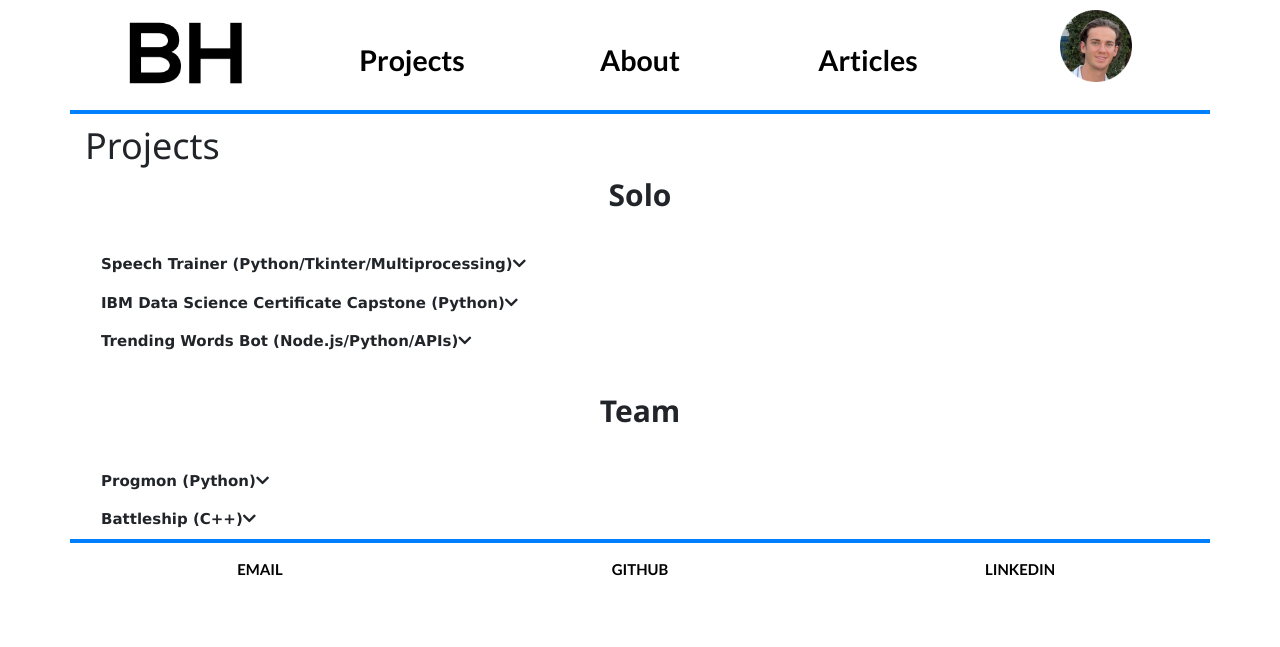
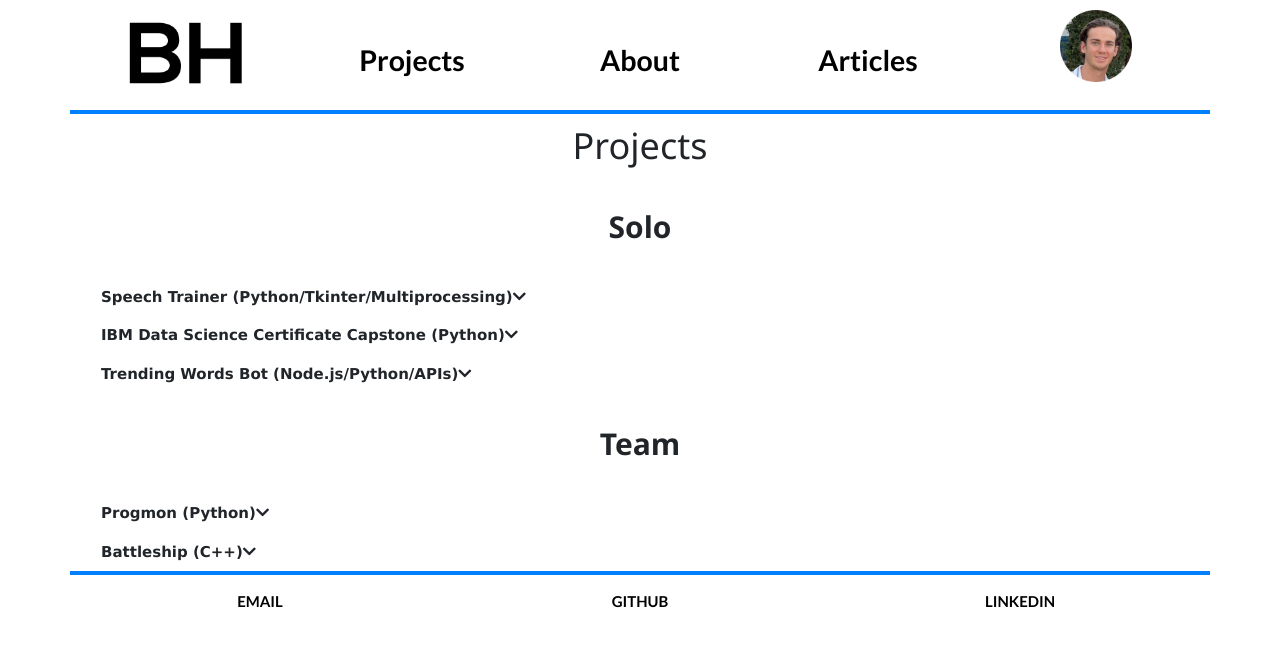
Before and after one commit to beauhodes/beauhodes.github.io, a Jekyll site: the page built from projects/index.html, in a window 1280 px wide. Shown: the top 647 px of the page. Built offline with Jekyll 4.4.1, drawn with Linux system fonts in a browser that asks for light colours; nearby versions of some CDN libraries.

Commit message:
Update index.html

```diff
--- a/projects/index.html
+++ b/projects/index.html
@@ -2,9 +2,10 @@
 layout: default
 title: Projects
 ---
-	<h1>{{ page.title }}</h1>
+	<h1 style="text-align: center;">{{ page.title }}</h1>
+	<br>
 
-	<h2 style="font-weight: bold; text-align: center">Solo</h2>
+	<h2 style="font-weight: bold; text-align: center;">Solo</h2>
 	<br>
 
 	<button onclick="dropText('p1')" class="w3-button w3-block w3-left-align" style="font-weight: bold;">Speech Trainer (Python/Tkinter/Multiprocessing)<i class="fas fa-chevron-down"></i></button>
```
